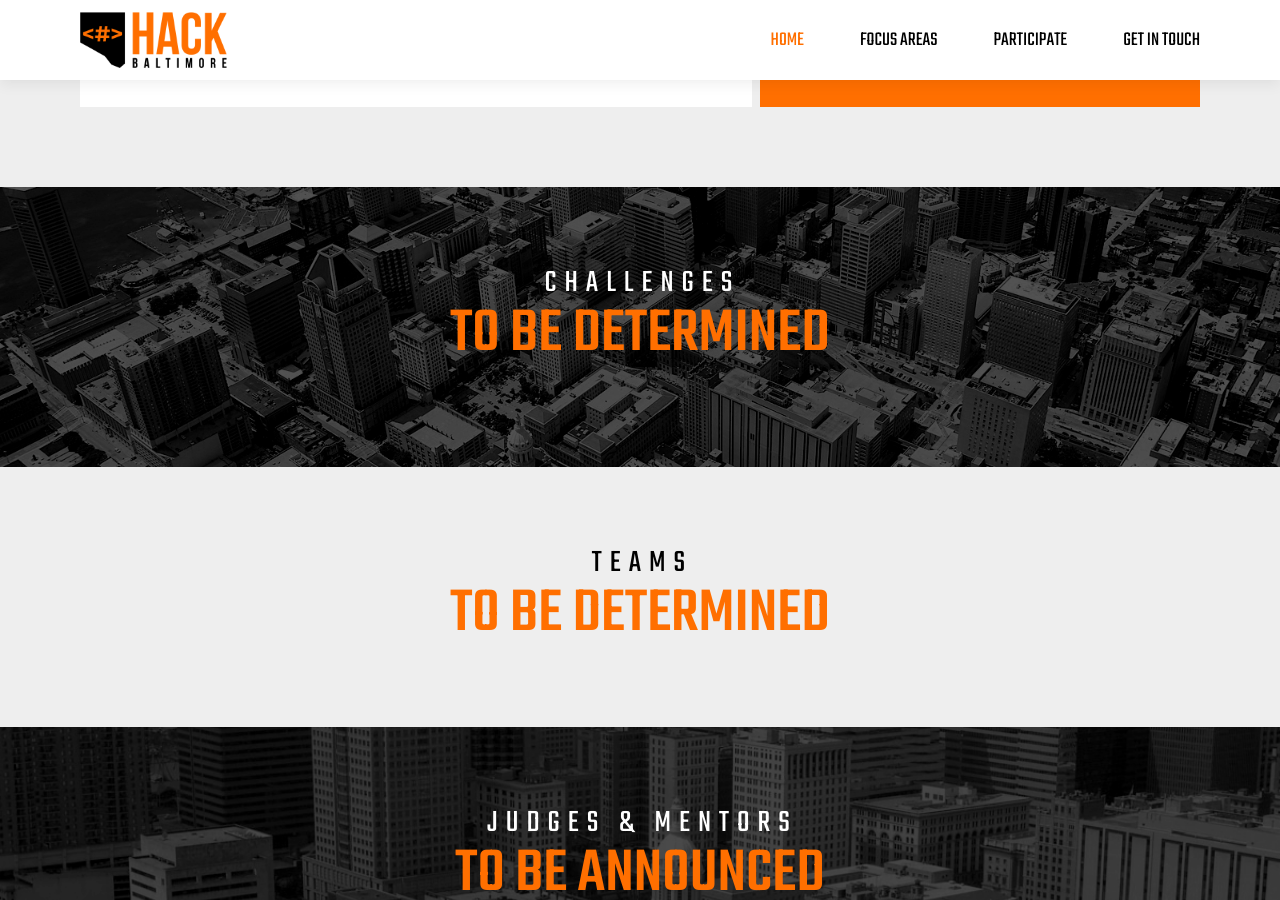
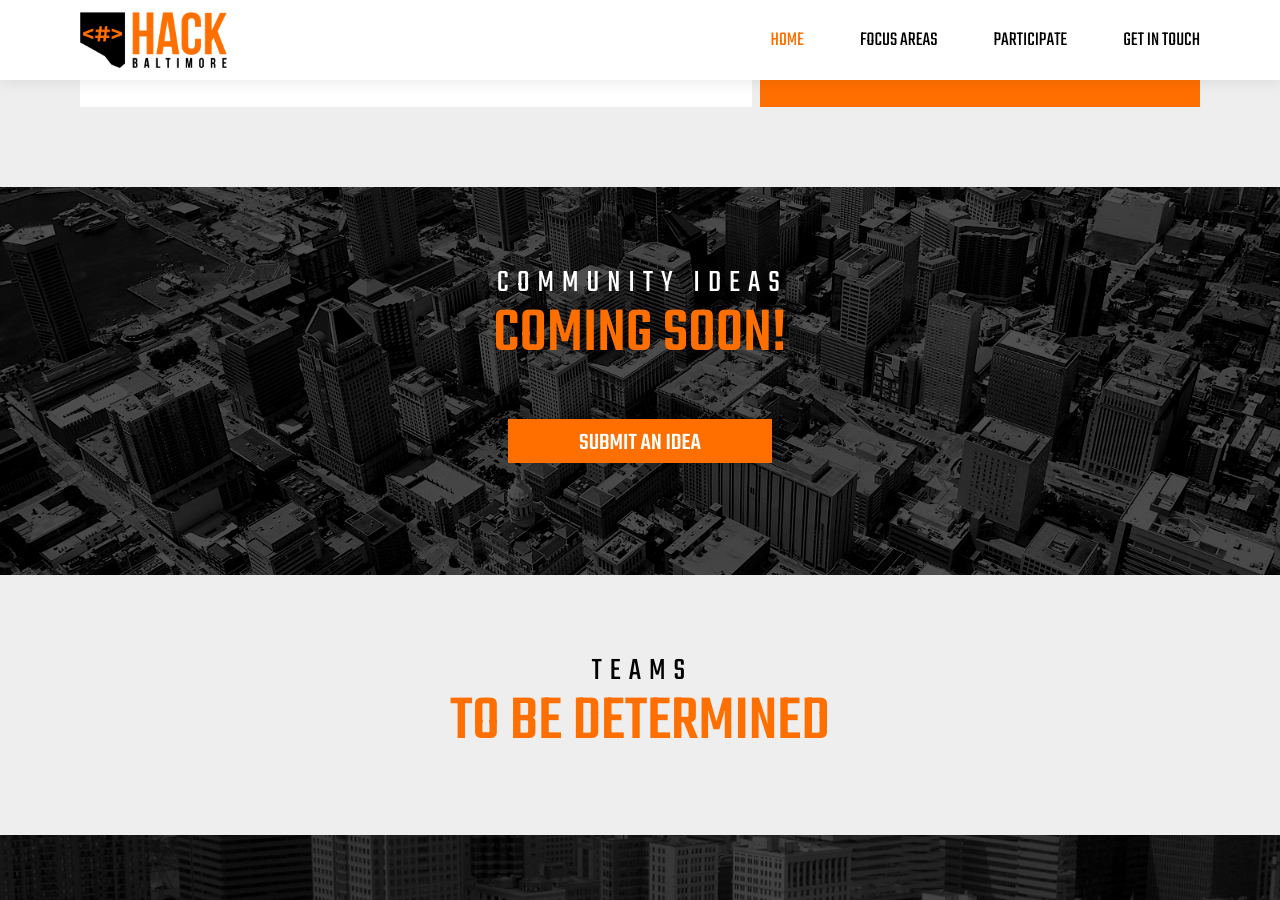
Before and after one commit to BaltimoreCity/HackBaltimore, a Jekyll site: the page built from education.html, in a window 1280 px wide and 900 px high, scrolled down 1093 px. Built offline with Jekyll 4.4.1, drawn with Linux system fonts in a browser that asks for light colours; nearby versions of some CDN libraries; some web fonts are replaced; comment, search, counter and statistics services are not loaded.

Commit message:
Replaced challenges html with ideas html

```diff
--- a/education.html
+++ b/education.html
@@ -8,7 +8,7 @@ title: Education
   </div>
 </section>
 {% include overview.html %}
-{% include challenges.html %}
+{% include ideas.html %}
 {% include teams.html %}
 {% include mentors.html %}
 {% include location.html %}
--- a/health.html
+++ b/health.html
@@ -46,7 +46,7 @@ title: Health
   </div>
 </section>
 {% include overview.html %}
-{% include challenges.html %}
+{% include ideas.html %}
 {% include teams.html %}
 {% include mentors.html %}
 {% include location.html %}
--- a/housing.html
+++ b/housing.html
@@ -14,7 +14,7 @@ title: Housing
   </div>
 </section>
 {% include overview.html %}
-{% include challenges.html %}
+{% include ideas.html %}
 {% include teams.html %}
 {% include mentors.html %}
 {% include location.html %}
--- a/safety.html
+++ b/safety.html
@@ -40,7 +40,7 @@ title: Safety
   </div>
 </section>
 {% include overview.html %}
-{% include challenges.html %}
+{% include ideas.html %}
 {% include teams.html %}
 {% include mentors.html %}
 {% include location.html %}
--- a/transportation.html
+++ b/transportation.html
@@ -14,7 +14,7 @@ title: Transportation
   </div>
 </section>
 {% include overview.html %}
-{% include challenges.html %}
+{% include ideas.html %}
 {% include teams.html %}
 {% include mentors.html %}
 {% include location.html %}
--- a/workforce.html
+++ b/workforce.html
@@ -15,7 +15,7 @@ title: Workforce
   </div>
 </section>
 {% include overview.html %}
-{% include challenges.html %}
+{% include ideas.html %}
 {% include teams.html %}
 {% include mentors.html %}
 {% include location.html %}
```
